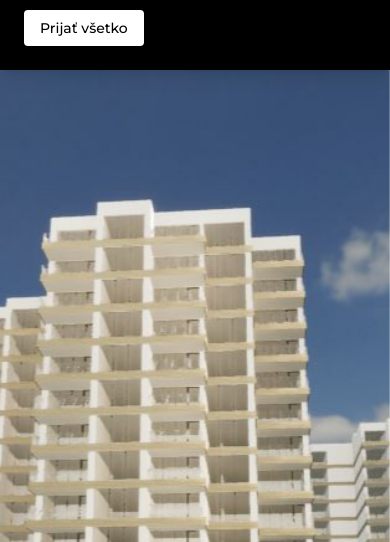
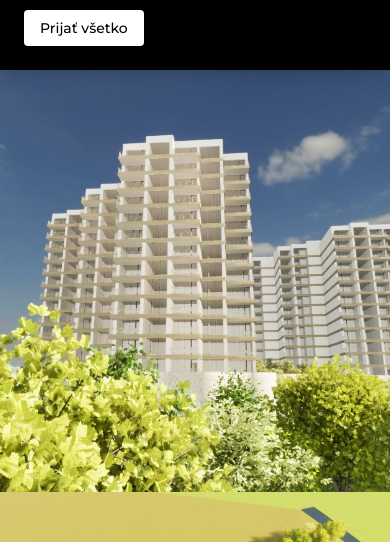
Before and after one commit to aebdigital/tristan-studio, a Next.js app: page /projekt/bd-komarno in a window 390 px wide. Shown: the part 774-1316 px from the top of the page. Built offline with nearby package versions, Linux system fonts and the light colour scheme.

Commit message:
Adjust project gallery images on mobile to 50vh height and disable sticky effect

```diff
--- a/src/components/ProjectGallery.tsx
+++ b/src/components/ProjectGallery.tsx
@@ -64,7 +64,7 @@ export default function ProjectGallery({ project }: ProjectGalleryProps) {
         return (
           <section
             key={index}
-            className="sticky top-0 h-screen w-full relative"
+            className="relative w-full h-[50vh] md:h-screen md:sticky md:top-0"
             style={{ zIndex: index + 1 }}
           >
             {/* Regular full-screen image */}
```
